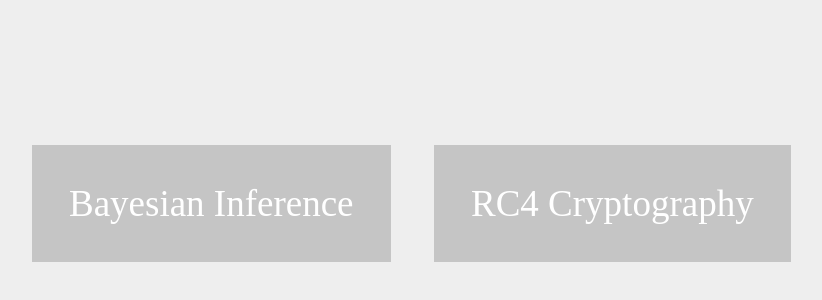
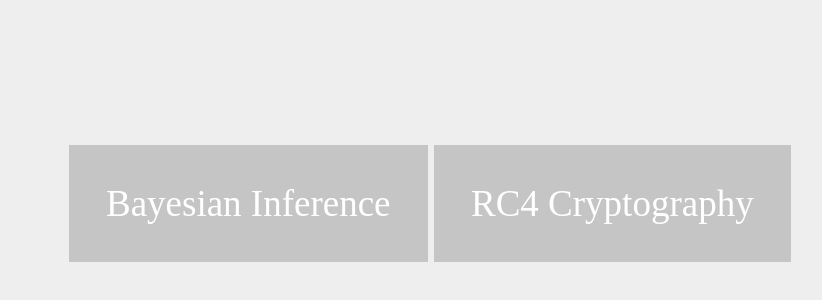
Before and after one commit to lindenquan/lindenquan.github.io, a plain HTML site: page index.html in a window 1280 px wide. Shown: the part 118-418 px from the top of the page, without its empty margins (229-1051 px from the left). Drawn offline with Linux system fonts and the light colour scheme.

Commit message:
refine home page

```diff
--- a/index.html
+++ b/index.html
@@ -10,6 +10,10 @@ a {
 
 a:hover {
     color: #222;
+}
+
+a:nth-child(odd) {
+    margin-left: 1em;
 }
 
 .hover {
```
